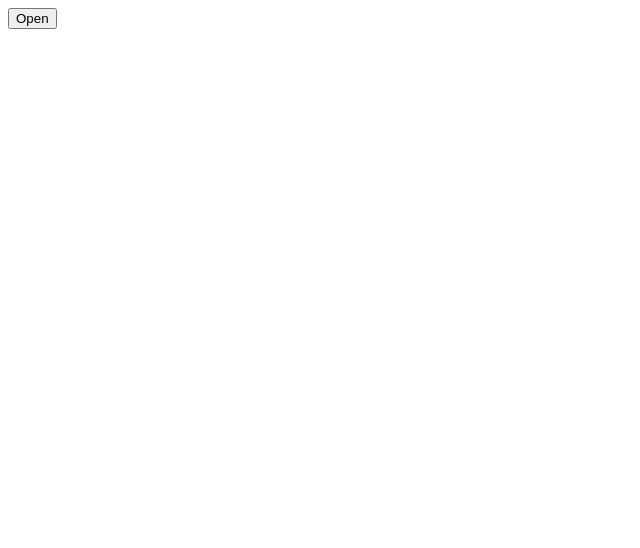
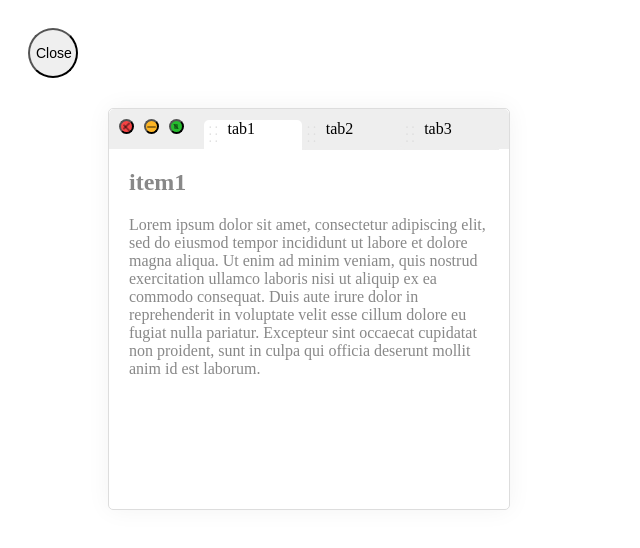
Before and after one commit to szgk/vue-browserlike-window, a Vue app: page / in a window 1280 px wide. Shown: the top 548 px of the page, without its empty margins (0-640 px from the left). Built offline with nearby package versions, Linux system fonts and the light colour scheme; the HTML template or start-up script is replaced by a standard one.

Commit message:
feat: tab draggable

```diff
--- a/sample/app.vue
+++ b/sample/app.vue
@@ -6,7 +6,7 @@
     :top="100"
     :left="100"
     :active="0"
-    :tabs="['tab11111111111111111111111111111111', 'tab222222222222222222222222222222222', 'tab333333333333333333333333333333']"
+    :tabs="['tab1', 'tab2', 'tab3']"
     mode="tab"
   >
     <v-chrome-window-item class="items">
@@ -24,7 +24,7 @@
       <p>Lorem ipsum dolor sit amet, consectetur adipiscing elit, sed do eiusmod tempor incididunt ut labore et dolore magna aliqua. Ut enim ad minim veniam, quis nostrud exercitation ullamco laboris nisi ut aliquip ex ea commodo consequat. Duis aute irure dolor in reprehenderit in voluptate velit esse cillum dolore eu fugiat nulla pariatur. Excepteur sint occaecat cupidatat non proident, sunt in culpa qui officia deserunt mollit anim id est laborum.</p>
     </v-chrome-window-item>
   </v-chrome-window>
-  <button @click="onClickButton">{{open ? 'Close' : 'Open'}}</button>
+  <button @click="onClickButton" id="toggle_window" :class="{open}">{{open ? 'Close' : 'Open'}}</button>
 </div>
 </template>
 
@@ -32,7 +32,7 @@
   export default {
     data (){
       return {
-        open: false
+        open: true
       }
     },
     methods: {
@@ -49,4 +49,18 @@
   color: #888
   h2
     margin-top: 0
+#toggle_window
+  margin: 20px
+  width: 50px
+  height: 50px
+  border-radius: 25px
+  cursor: pointer
+  text-align: center
+  font-size: 14px
+  font-weight: 200
+  transition: background 0.1s linear
+  &:focus
+    outline: 0
+
+
 </style>
--- a/src/components/vue-chrome-window-item.vue
+++ b/src/components/vue-chrome-window-item.vue
@@ -16,11 +16,9 @@
       return {}
     },
     computed: {
-      active: function (): number {
-        return this.$parent['activeTab']
-      },
       open(): boolean {
-        return this.index === this.active
+        console.log(this.$parent['activeContent'])
+        return this.index === this.$parent['activeContent']
       }
     },
     props: {
--- a/src/components/vue-chrome-window.vue
+++ b/src/components/vue-chrome-window.vue
@@ -6,6 +6,7 @@
       transform: `translate(${x}px, ${y}px)`,
       background: '#fff'
     }"
+    @click="isDrawerOpen = false"
   >
     <div class="vue-chrome-window__flex">
       <div class="vue-chrome-window__corner_nw"
@@ -73,13 +74,25 @@
                 class="vue-chrome-window__tab_headers"
               >
                 <li
-                  v-for="(tab, index) in tabs"
+                  v-for="(tab, index) in tabHeaders"
                   :key="tab+index"
                   :class="{active: activeTab === index}"
-                  :style="{width: isMax ? (100 / this.tabs.length) + 'vw' :tabWidth + 'px'}"
+                  :style="{width: isMax ? (100 / tabHeaders.length) + 'vw' :tabWidth + 'px'}"
+                  :draggable="tabDraggable"
                   @click="clickTab(index)"
+                  @dragover="tabDragOver($event, index)"
+                  @dragend="tabDragEnd($event, index)"
                 >
-                  {{tab}}
+                  <p
+                    class="vue-chrome-window__hendle"
+                    :data-tab-index="index"
+                    @mousedown="tabDragStart($event, index)"
+                  >
+                    <span/>
+                    <span/>
+                    <span/>
+                  </p>
+                  <p class="vue-chrome-window__tab_name">{{tab.name}}</p>
                 </li>
               </ul>
             </div>
@@ -94,7 +107,7 @@
             </div>
             <button
               v-if="isTabMenu"
-              @click="isDrawerOpen = !isDrawerOpen"
+              @click="toggleDrower($event)"
               class="vue-chrome-window__drower_button"
             >
               <span
@@ -108,11 +121,11 @@
               class="vue-chrome-window__drawer"
             >
               <li
-                v-for="(tab,index) in tabs"
+                v-for="(tab,index) in tabHeaders"
                 :key="tab+index"
                 @click="clickTabMenu(index)"
               >
-                {{tab}}
+                {{tab.name}}
               </li>
             </ul>
           </div>
@@ -165,6 +178,11 @@
         startPositoin: {},
         startSize: {},
         draggable: false,
+        tabDraggable: false,
+        activeTab: 0,
+        activeContent: 0,
+        beforeTab: 0,
+        currentTab: 0,
         resizable: true,
         x: 0,
         y: 0,
@@ -182,7 +200,7 @@
         isMin: false,
         isMax: false,
         isDrawerOpen: false,
-        activeTab: {},
+        tabHeaders: []
       }
     },
     props: {
@@ -222,28 +240,31 @@
     },
     computed: {
       tabWidth: function(): number {
-        this.tabs.length
+        this.tabHeaders.length
         const tabArea = this.sizeX - 105 // button width
-        return tabArea / this.tabs.length
+        return tabArea / this.tabHeaders.length
       },
       isTabMenu: function(): boolean {
         // min tab width
-        return this.sizeX <= 50 * this.tabs.length + 95
+        return this.sizeX <= 50 * this.tabHeaders.length + 95
       }
     },
     created() {
       this.open = this.value
+      this.tabHeaders = this.tabs.map((tabName, index) => ({
+        name: tabName,
+        content: index
+      }))
       this.x = this.top
       this.y = this.left
       if(this.mode === 'tab') {
         this.isTab = true
         this.activeTab = this.active
       }
+      this.createTabSlots()
     },
     beforeUpdate () {
-      if(this.mode === 'tab') {
       this.createTabSlots()
-      }
     },
     methods: {
       dragstart: function(e) {
@@ -329,6 +350,7 @@
         return { x: x - startX, y: y - startY }
       },
       createTabSlots: function() {
+        if(this.mode === 'tab' && !this.$slots.tabs) {
           let index = 0
           const slots = this.$slots.default.filter((slot: VNode) => {
             if(slot.tag && slot.tag.match(/vue-chrome-window-item/g)) {
@@ -338,6 +360,20 @@
             }
           })
           this.$slots.tabs = slots
+        }
+      },
+      tabDragStart: function(e, index) {
+        this.tabDraggable = true
+        this.beforaTab = index
+      },
+      tabDragOver: function(e, index) {
+        this.currentTab = index
+      },
+      tabDragEnd: function(e, index) {
+        this.tabDraggable = false
+        this.tabHeaders[this.beforaTab] = [this.tabHeaders[this.currentTab], this.tabHeaders[this.currentTab] = this.tabHeaders[this.beforaTab]][0]
+        this.activeTab = this.currentTab
+        this.activeContent = this.tabHeaders[this.currentTab].content
       },
       clickTab: function(num: number) {
         this.activeTab = num
@@ -389,8 +425,14 @@
         this.open = false
         this.$emit('close')
       },
-      clickTabMenu(num: number) {
-        this.activeTab = num
+      clickTabMenu(index: number) {
+        this.activeTab = index
+        this.activeContent = index
+        this.isDrawerOpen = false
+      },
+      toggleDrower($event: MouseEvent) {
+        this.isDrawerOpen = !this.isDrawerOpen
+        $event.stopPropagation()
       }
     },
     watch: {
--- a/src/styles/window.styl
+++ b/src/styles/window.styl
@@ -10,15 +10,19 @@ ul
   list-style none
   padding 0
   margin 0
+p
+  margin: 0
 
 #vue-chrome-window
   border-radius 5px
   border 1px solid $midGrey
+  box-shadow: 0 0 25px rgba(0,0,0,0.05)
 #vue-chrome-window__content
   min-width $minWidth
   min-height $minHeight
   position relative
   overflow scroll
+  border-radius 5px
 .vue-chrome-window__flex
   display flex
 
@@ -48,20 +52,68 @@ ul.vue-chrome-window__tab_headers
   background $lightGrey
   li
     position relative
+    display: flex
     align-self end
     z-index $z_headerTab
     border-bottom none
     min-width 50px
-    padding 0 5px 0 5px
+    padding 0
     margin-top 10px
     height 30px
     box-sizing border-box
     background $lightGrey
     border-radius 0 0 5px 5px
-    overflow hidden
     &.active
       background #fff
       border-radius 5px 5px 0 0
+
+/* handle */
+.vue-chrome-window__handle_dot
+  display: block
+  position: absolute
+  content: '.'
+  font-size: 10px
+  line-height: 0
+  height: 0
+.vue-chrome-window__hendle
+  color: $midGrey
+  font-weight: bold
+  display: block
+  width: 10px
+  height: 70%
+  padding: 5px 10px 0 5px
+  span
+    display: block
+    height: 33.333%
+    position: relative
+  & span:nth-child(1):after
+      @extends .vue-chrome-window__handle_dot
+      top: 0
+      left: 0
+  & span:nth-child(1):before
+      @extends .vue-chrome-window__handle_dot
+      top: 0
+      right: 0
+  & span:nth-child(2):after
+      @extends .vue-chrome-window__handle_dot
+      top: 0
+      left: 0
+  & span:nth-child(2):before
+      @extends .vue-chrome-window__handle_dot
+      top: 0
+      right: 0
+  & span:nth-child(3):after
+      @extends .vue-chrome-window__handle_dot
+      top: 0
+      left: 0
+  & span:nth-child(3):before
+      @extends .vue-chrome-window__handle_dot
+      top: 0
+      right: 0
+
+.vue-chrome-window__tab_name
+  width: calc(100% - 10px)
+  overflow: hidden
 
 /* drawer */
 .vue-chrome-window__drower_button
```
Lines whose indentation alone changed are shown as unchanged.
